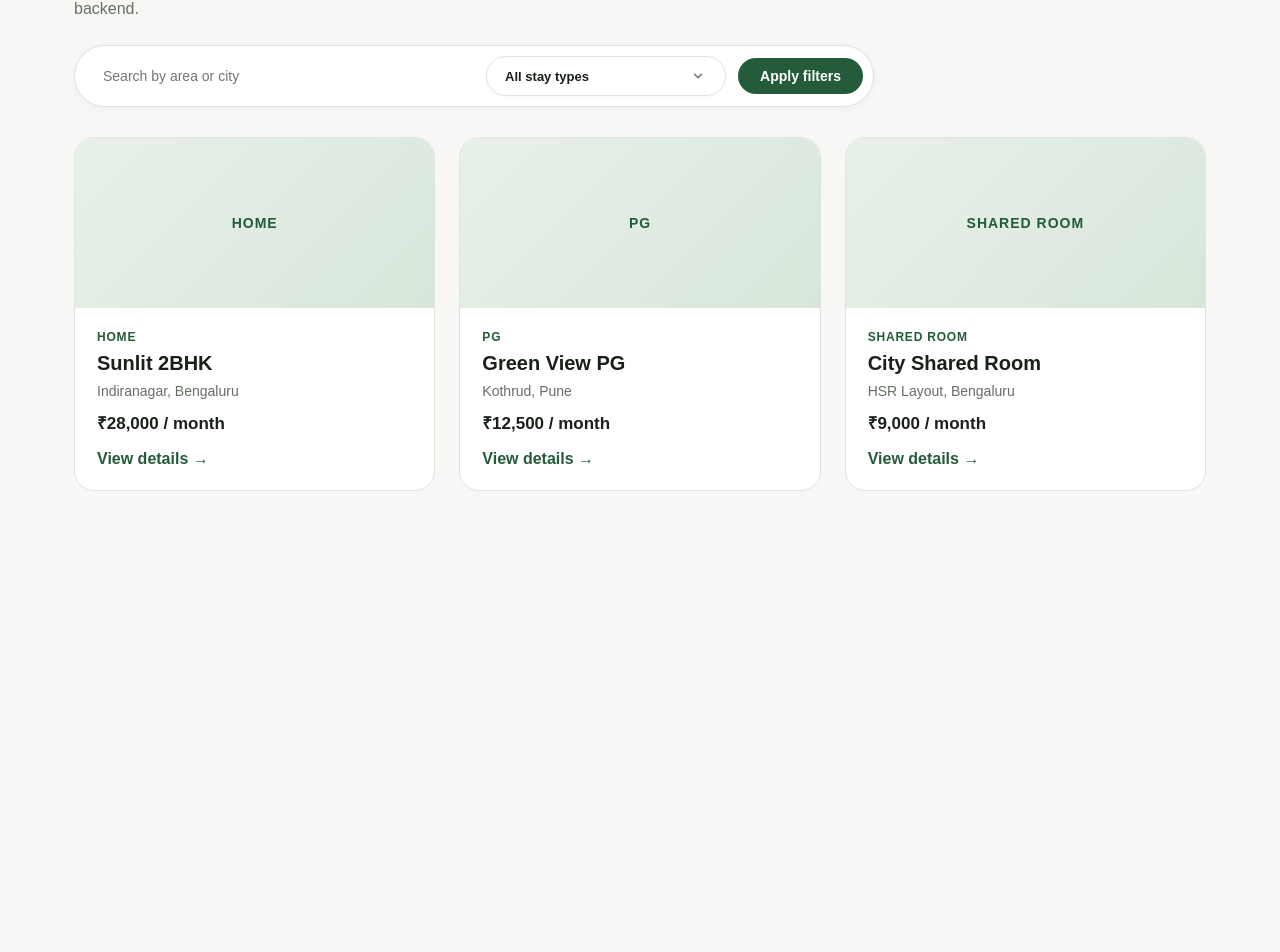
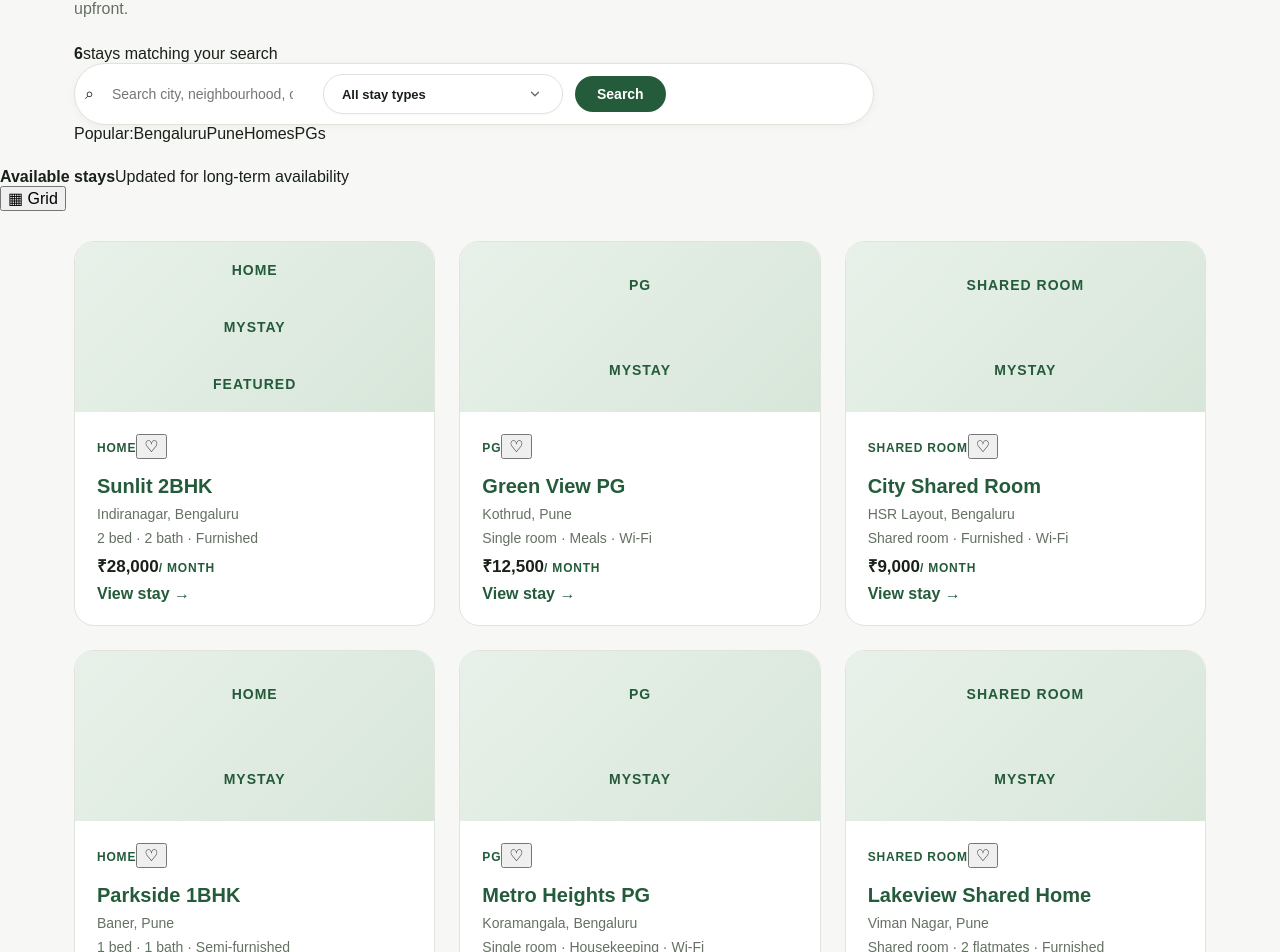
Before and after one commit to Ganeshkatam/mystays, a Next.js app in the folder apps/web/: page /listings in a window 1280 px wide. Shown: the part 236-1188 px from the top of the page. Before the commit the page ends 800 px from the top, so only its background shows below. Built offline with nearby package versions, Linux system fonts and the light colour scheme.

Commit message:
feat(web): redesign listing discovery experience

```diff
--- a/apps/web/app/listings/page.tsx
+++ b/apps/web/app/listings/page.tsx
@@ -2,27 +2,115 @@ import Link from 'next/link';
 import '../marketplace.css';
 import { PremiumDropdown, type DropdownOption } from '../../components/premium-dropdown';
 
-const sample = [
-  ['1', 'Sunlit 2BHK', 'Indiranagar, Bengaluru', '₹28,000 / month', 'Home'],
-  ['2', 'Green View PG', 'Kothrud, Pune', '₹12,500 / month', 'PG'],
-  ['3', 'City Shared Room', 'HSR Layout, Bengaluru', '₹9,000 / month', 'Shared room'],
+const listings = [
+  {
+    id: '1',
+    title: 'Sunlit 2BHK',
+    location: 'Indiranagar, Bengaluru',
+    price: '₹28,000',
+    type: 'Home',
+    meta: '2 bed · 2 bath · Furnished',
+    featured: true,
+  },
+  {
+    id: '2',
+    title: 'Green View PG',
+    location: 'Kothrud, Pune',
+    price: '₹12,500',
+    type: 'PG',
+    meta: 'Single room · Meals · Wi-Fi',
+    featured: false,
+  },
+  {
+    id: '3',
+    title: 'City Shared Room',
+    location: 'HSR Layout, Bengaluru',
+    price: '₹9,000',
+    type: 'Shared room',
+    meta: 'Shared room · Furnished · Wi-Fi',
+    featured: false,
+  },
+  {
+    id: '4',
+    title: 'Parkside 1BHK',
+    location: 'Baner, Pune',
+    price: '₹21,000',
+    type: 'Home',
+    meta: '1 bed · 1 bath · Semi-furnished',
+    featured: false,
+  },
+  {
+    id: '5',
+    title: 'Metro Heights PG',
+    location: 'Koramangala, Bengaluru',
+    price: '₹14,000',
+    type: 'PG',
+    meta: 'Single room · Housekeeping · Wi-Fi',
+    featured: false,
+  },
+  {
+    id: '6',
+    title: 'Lakeview Shared Home',
+    location: 'Viman Nagar, Pune',
+    price: '₹10,500',
+    type: 'Shared room',
+    meta: 'Shared room · 2 flatmates · Furnished',
+    featured: false,
+  },
 ];
 
 const filterOptions: DropdownOption[] = [
-  { value: '', label: 'All stay types', description: 'Show all available rental properties' },
-  { value: 'home', label: 'Homes', description: 'Flats & independent apartments', badge: 'Private' },
-  { value: 'pg', label: 'PGs', description: 'Furnished co-living stays with meals', badge: 'Managed' },
-  { value: 'shared_room', label: 'Shared rooms', description: 'Affordable flatmate sharing', badge: 'Shared' },
+  {
+    value: '',
+    label: 'All stay types',
+    description: 'Show every available long-term stay',
+  },
+  {
+    value: 'home',
+    label: 'Homes',
+    description: 'Private flats and independent homes',
+    badge: 'Private',
+  },
+  {
+    value: 'pg',
+    label: 'PGs',
+    description: 'Managed accommodation for longer stays',
+    badge: 'Managed',
+  },
+  {
+    value: 'shared_room',
+    label: 'Shared rooms',
+    description: 'Affordable rooms with flatmate sharing',
+    badge: 'Shared',
+  },
 ];
 
 export default async function ListingsPage({
   searchParams,
 }: {
-  searchParams: Promise<{ q?: string; type?: string }>;
+  searchParams: Promise<{
+    q?: string;
+    type?: string;
+  }>;
 }) {
-  const resolvedParams = await searchParams;
-  const currentType = resolvedParams?.type ?? '';
-  const currentQuery = resolvedParams?.q ?? '';
+  const params = await searchParams;
+  const currentQuery = params?.q?.trim() ?? '';
+  const currentType = params?.type ?? '';
+
+  const visibleListings = listings.filter((listing) => {
+    const matchesType =
+      !currentType ||
+      listing.type.toLowerCase().replace(' ', '_') === currentType;
+
+    const query = currentQuery.toLowerCase();
+
+    const matchesQuery =
+      !query ||
+      listing.title.toLowerCase().includes(query) ||
+      listing.location.toLowerCase().includes(query);
+
+    return matchesType && matchesQuery;
+  });
 
   return (
     <main>
@@ -30,17 +118,41 @@ export default async function ListingsPage({
         <Link href="/">
           <strong>myStay</strong>
         </Link>
+
         <div>
-          <a href="/provider/listings">For providers</a>
-          <a href="/notifications">Notifications</a>
+          <Link href="/provider">For providers</Link>
+          <Link href="/notifications">Notifications</Link>
+          <Link href="/auth">Sign in</Link>
         </div>
       </nav>
+
       <section className="listingHead">
-        <span className="eyebrow">DISCOVER</span>
-        <h1>Long-term places to live.</h1>
-        <p>Browse homes, PGs and shared rooms. Availability is shown from the shared backend.</p>
-        <form className="filter">
-          <input name="q" placeholder="Search by area or city" defaultValue={currentQuery} />
+        <div className="listingIntro">
+          <div>
+            <span className="eyebrow">EXPLORE LONG-TERM LIVING</span>
+            <h1>Places worth staying for.</h1>
+            <p>
+              Find homes, PGs, and shared rooms with monthly pricing and
+              practical details upfront.
+            </p>
+          </div>
+
+          <div className="resultSummary">
+            <strong>{visibleListings.length}</strong>
+            <span>stays matching your search</span>
+          </div>
+        </div>
+
+        <form className="filter" action="/listings">
+          <label className="filterSearch">
+            <span>⌕</span>
+            <input
+              name="q"
+              placeholder="Search city, neighbourhood, or property"
+              defaultValue={currentQuery}
+            />
+          </label>
+
           <PremiumDropdown
             name="type"
             defaultValue={currentType}
@@ -49,23 +161,89 @@ export default async function ListingsPage({
             variant="filter"
             ariaLabel="Filter listings by stay type"
           />
-          <button>Apply filters</button>
+
+          <button type="submit">Search</button>
         </form>
+
+        <div className="quickFilters">
+          <span>Popular:</span>
+          <Link href="/listings?q=Bengaluru">Bengaluru</Link>
+          <Link href="/listings?q=Pune">Pune</Link>
+          <Link href="/listings?type=home">Homes</Link>
+          <Link href="/listings?type=pg">PGs</Link>
+        </div>
       </section>
-      <section className="listingGrid">
-        {sample.map((x) => (
-          <article className="listing" key={x[0]}>
-            <div className="photo">{x[4]}</div>
-            <div className="listingBody">
-              <span>{x[4]}</span>
-              <h2>{x[1]}</h2>
-              <p>{x[2]}</p>
-              <strong>{x[3]}</strong>
-              <a href={'/listings/' + x[0]}>View details →</a>
-            </div>
-          </article>
-        ))}
+
+      <section className="listingToolbar">
+        <div>
+          <strong>Available stays</strong>
+          <span>Updated for long-term availability</span>
+        </div>
+
+        <button type="button" className="viewToggle" aria-label="Grid view">
+          ▦ Grid
+        </button>
       </section>
+
+      {visibleListings.length > 0 ? (
+        <section className="listingGrid">
+          {visibleListings.map((listing) => (
+            <article className="listing" key={listing.id}>
+              <Link href={'/listings/' + listing.id} className="photo">
+                <span className="photoLabel">{listing.type}</span>
+                <span className="photoMark">myStay</span>
+
+                {listing.featured && (
+                  <span className="featuredLabel">Featured</span>
+                )}
+              </Link>
+
+              <div className="listingBody">
+                <div className="listingTopline">
+                  <span>{listing.type}</span>
+                  <button
+                    type="button"
+                    className="saveButton"
+                    aria-label={'Save ' + listing.title}
+                  >
+                    ♡
+                  </button>
+                </div>
+
+                <Link href={'/listings/' + listing.id}>
+                  <h2>{listing.title}</h2>
+                </Link>
+
+                <p className="listingLocation">{listing.location}</p>
+
+                <p className="listingMeta">{listing.meta}</p>
+
+                <div className="listingFooter">
+                  <div>
+                    <strong>{listing.price}</strong>
+                    <span>/ month</span>
+                  </div>
+
+                  <Link href={'/listings/' + listing.id}>
+                    View stay →
+                  </Link>
+                </div>
+              </div>
+            </article>
+          ))}
+        </section>
+      ) : (
+        <section className="emptyListings">
+          <div className="emptyIcon">⌕</div>
+          <span className="eyebrow">NO MATCHES</span>
+          <h2>We couldn't find that stay.</h2>
+          <p>
+            Try a broader location or remove one of the filters to see more
+            long-term options.
+          </p>
+          <Link href="/listings">Clear search</Link>
+        </section>
+      )}
     </main>
   );
 }
```
